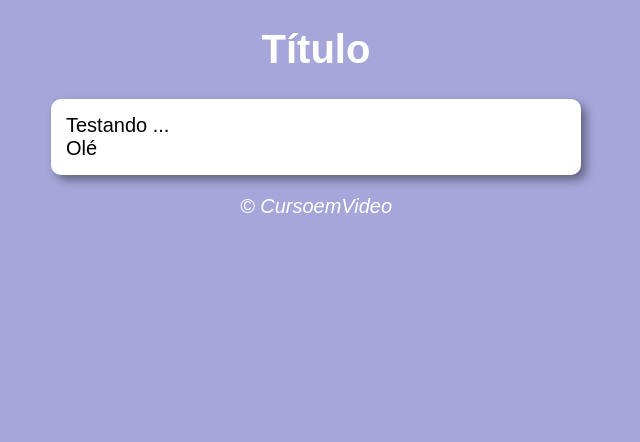
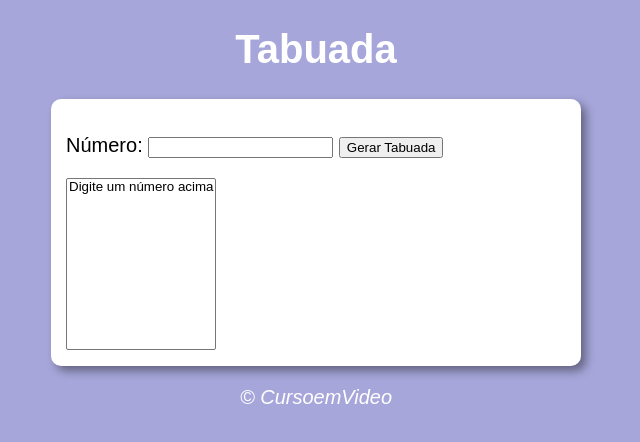
Before and after one commit to LilianeCosta767/JavaScript, a plain HTML site: page aula14ex/ex017/modelo.html in a window 1280 px wide. Shown: the whole page, without its empty margins (324-964 px from the left). Drawn offline with Linux system fonts and the light colour scheme.

Commit message:
resolucao da atividade 06 - tabuada - de javascript de gustavo guanabara

```diff
--- a/aula14ex/ex017/modelo.html
+++ b/aula14ex/ex017/modelo.html
@@ -3,19 +3,25 @@
 <head>
     <meta charset="UTF-8">
     <meta name="viewport" content="width=device-width, initial-scale=1.0">
-    <title>Modelo de Exercício</title>
+    <title>Tabuada</title>
     <link rel="stylesheet" href="estilo.css">
 </head>
 <body>
     <header>
-        <h1>Título</h1>
+        <h1>Tabuada</h1>
     </header>
     <section>
         <div>
-            Testando ...
+            <p>
+                Número:
+                <input type="number" name="num" id="txtn">
+                <input type="button" value="Gerar Tabuada" onclick="tabuada()">
+            </p>
         </div>
         <div>
-            Olé
+            <select name="tabuada" id="seltab" size="10">
+                <option>Digite um número acima</option>
+            </select>
         </div>
     </section>
     <footer>
--- a/aula14ex/ex017/script.js
+++ b/aula14ex/ex017/script.js
@@ -1 +1,19 @@
-alert('Olá')
+function tabuada () {
+    let num = document.getElementById('txtn')
+    let tab = document.getElementById('seltab')
+
+    if(num.value.length == 0){
+        window.alert('Por favor, digite um número!')
+    } else {
+        let n = Number(num.value)
+        let c = 1
+        tab.innerHTML = ''
+        while (c <= 10) {
+            let item = document.createElement('option')
+            item.text = `${n} x ${c} = ${n*c}`
+            item.value = `tab${c}`
+            tab.appendChild(item)
+            c++
+        }
+    }
+}
```
